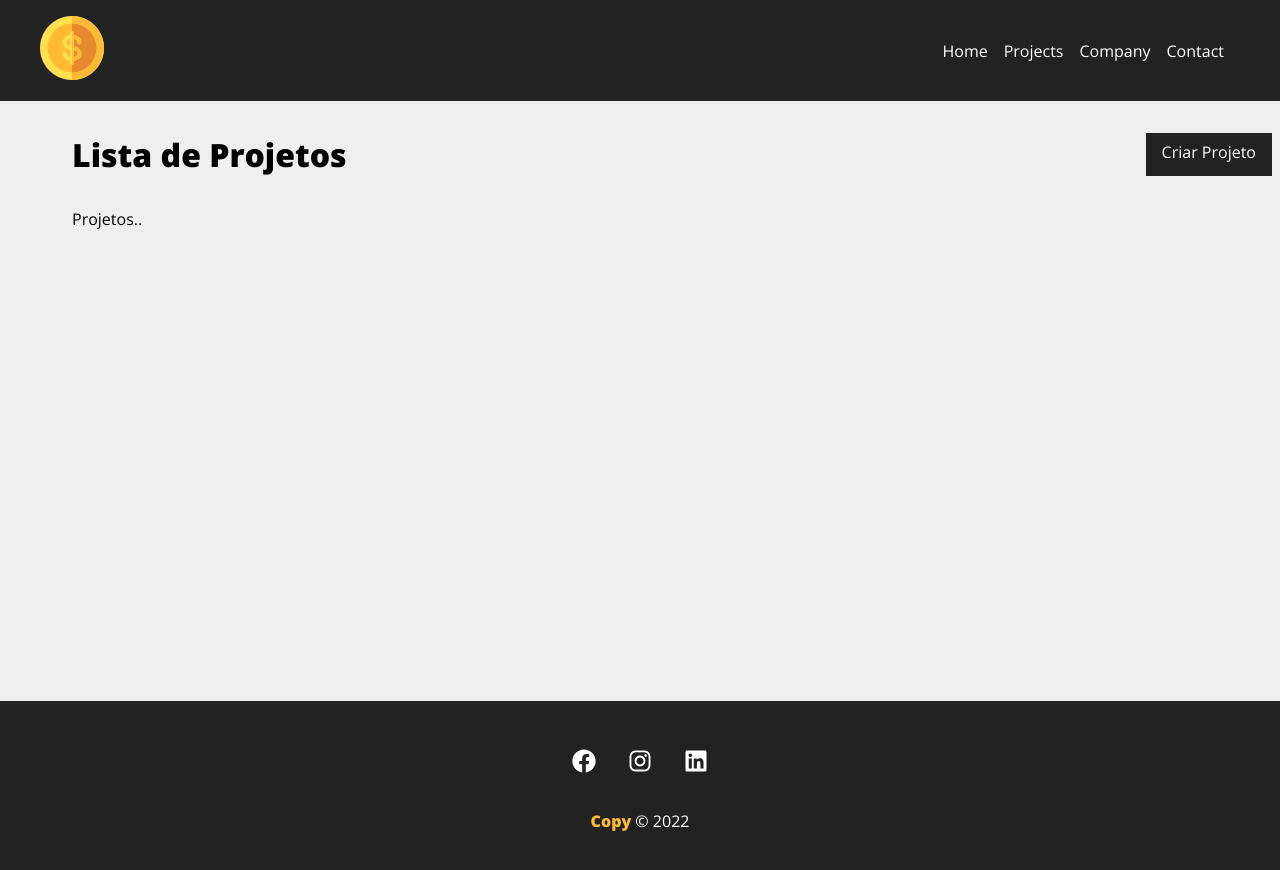
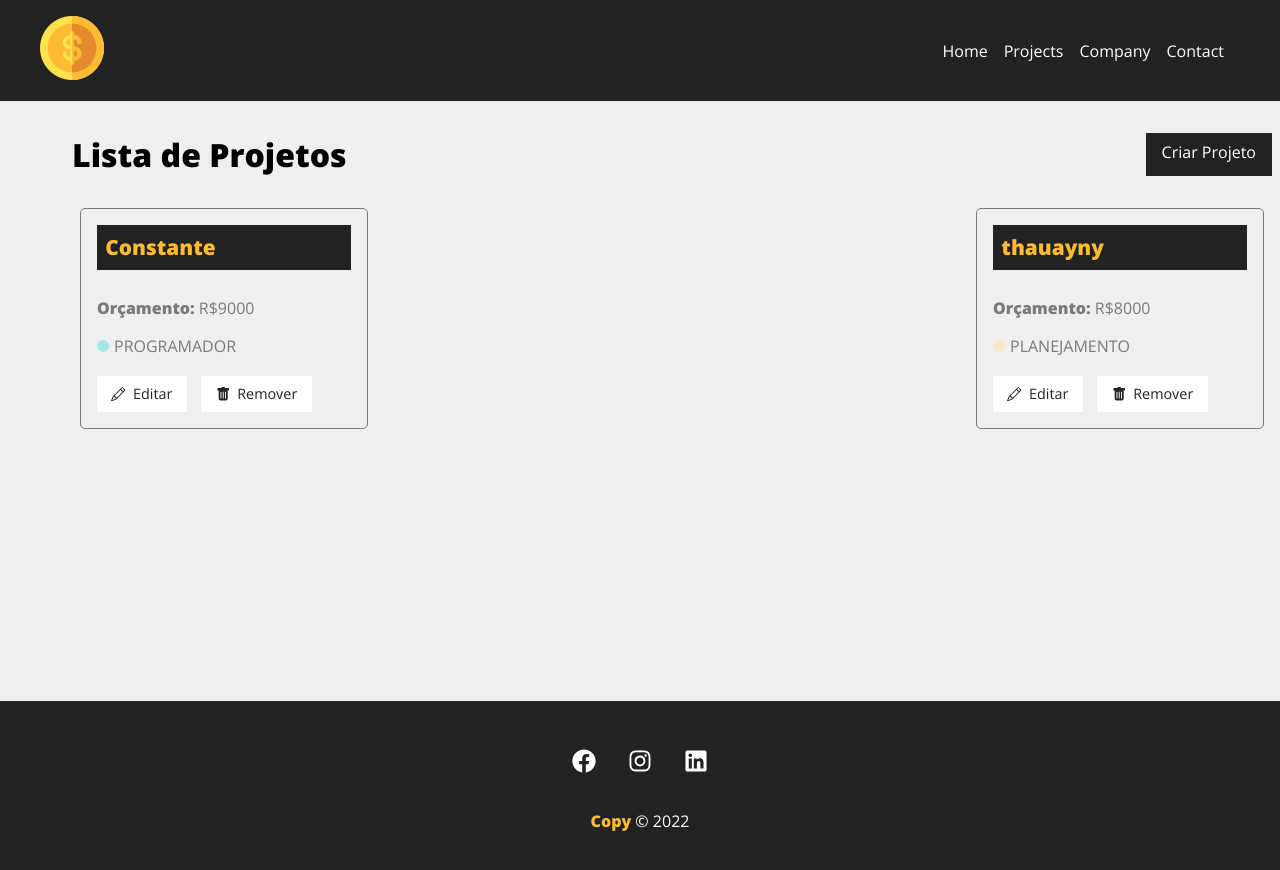
Before and after one commit to gabrielcomputacao/projetoreact, a React (Create React App) app in the folder projeto/: page /listaProjects in a window 1280 px wide. Shown: the top 870 px of the page. Built offline with nearby package versions, Linux system fonts and the light colour scheme; data requests are answered from the project's data file.

Commit message:
terminando o resgate dos dados do banco

```diff
--- a/projeto/db.json
+++ b/projeto/db.json
@@ -10,6 +10,17 @@
       "cost": 0,
       "services": [],
       "id": 1
+    },
+    {
+      "name": "thauayny",
+      "budget": "8000",
+      "category": {
+        "id": "5",
+        "name": "PLANEJAMENTO"
+      },
+      "cost": 0,
+      "services": [],
+      "id": 2
     }
   ],
   "categories": [
--- a/projeto/src/components/pages/ListaProject.js
+++ b/projeto/src/components/pages/ListaProject.js
@@ -1,36 +1,60 @@
-import { useLocation } from "react-router-dom"
+import { useLocation } from "react-router-dom";
 
-import Message from "../layout/Message"
-import style from "./ListaProject.module.css"
-import Container from "../layout/Container"
-import LinkButton from "../layout/LinkButton"
+import Message from "../layout/Message";
+import style from "./ListaProject.module.css";
+import Container from "../layout/Container";
+import LinkButton from "../layout/LinkButton";
+import ProjectCard from "../project/ProjectCard";
+import { useState, useEffect } from "react";
 
-function ListaProject(){
+function ListaProject() {
+  const [projects, setProjects] = useState([]);
 
-    const location = useLocation()
-    let message=""
+  const location = useLocation();
+  let message = "";
 
-    if (location.state){
-        message = location.state.message
-
+  if (location.state) {
+    message = location.state.message;
   }
 
+  useEffect(() => {
+    fetch("http://localhost:5002/projects", {
+      method: "GET",
+      headers: {
+        "Content-Type": "application/json",
+      },
+    })
+      .then((resp) => resp.json())
+      .then((data) => {
+        console.log(data);
+        setProjects(data);
+      })
+      .catch((err) => console.log(err));
+  }, []);
 
   return (
     <div className={style.project_container}>
       <div className={style.title_container}>
         <h1>Lista de Projetos</h1>
-               <a href=""></a>
-                <LinkButton  to="/listaProjects"  text="Criar Projeto" ></LinkButton>
+        {/* <a href="#">teste</a> */}
+        <LinkButton to="/listaProjects" text="Criar Projeto"></LinkButton>
       </div>
 
-            {message && <Message  msg={message} type="sucess" />}
+      {message && <Message msg={message} type="sucess" />}
       <Container customClass="start">
-                <p>Projetos..</p>
+        {projects.length > 0 &&
+          projects.map((element, index) => (
+            <ProjectCard
+              key={index}
+              id={element.id}
+              name={element.name}
+              budget={element.budget}
+              category={element.category}
+            />
+          ))}
       </Container>
-
     </div>
-    )
+  );
 }
 
-export default ListaProject
+export default ListaProject;
--- /dev/null
+++ b/projeto/src/components/project/ProjectCard.js
@@ -0,0 +1,28 @@
+import styles from "./ProjectCard.module.css"
+import {Link} from "react-router-dom"
+import {BsPencil, BsFillTrashFill} from "react-icons/bs"
+
+function ProjectCard({id,name,budget,category,handleRemove}){
+    return(
+        <div className={styles.project_card}>
+            <h4> {name}</h4>
+            <p>
+                <span>Orçamento:</span> R${budget}
+            </p>
+           <p className={styles.category_text}>
+              <span className={`${styles[category.name.toLowerCase()]}`}></span>  {category.name}
+              </p>
+            <div className={styles.project_card_actions}>
+                <Link to="/">
+                    <BsPencil/> Editar
+                 </Link>
+                <button>
+                    <BsFillTrashFill/> Remover
+                </button>
+
+            </div>
+        </div>
+    )
+}
+
+export default ProjectCard
--- /dev/null
+++ b/projeto/src/components/project/ProjectCard.module.css
@@ -0,0 +1,88 @@
+.project_card{
+    padding: 1em;
+    border: 1px solid #7a7a7a;
+    border-radius: 5px;
+    width: 24%;
+    margin: 0 .5em;
+}
+
+.project_card h4{
+    background-color: #222;
+    color: #ffbb33;
+    padding: .4em;
+    margin-bottom: 1.3em;
+    font-size: 1.3em;
+}
+
+.project_card p{
+    color: #7a7a7a;
+    margin-bottom: 1em;
+}
+
+.project_card p span{
+    font-weight: bold;
+}
+
+.category_text{
+    display: flex;
+    align-items: center;
+}
+
+
+.category_text span{
+    display: block;
+    width: 12px;
+    height: 12px;
+    border-radius: 50%;
+    background-color: #ccc;
+    margin-right: 5px;
+}
+
+.category_text .infra{
+    background-color: #FFaebc;
+}
+
+.category_text .programador{
+    background-color:#A0E7E5 ;
+}
+
+.category_text .design{
+    background-color: #B4F8C8;
+}
+
+.category_text .planejamento{
+    background-color: #FBE7C6;
+}
+
+
+.project_card_actions{
+    display: flex;
+    margin-top: 1.2em;
+    align-items: center;
+}
+
+.project_card_actions a,
+.project_card_actions button{
+    text-decoration: none;
+    border: none;
+    background-color: #fff;
+    color: #222;
+    font-size: .9em;
+    padding: .6em 1em;
+    margin-right: 1em;
+    cursor: pointer;
+    display: flex;
+    align-items: center;
+    justify-content: center;
+    transition: 0.5s;
+}
+
+.project_card_actions svg{
+    margin-right: .5em;
+}
+
+.project_card_actions a:hover,
+.project_card_actions button:hover{
+    background-color: #222;
+    color: #ffbb33;
+}
```
Lines whose indentation alone changed are shown as unchanged.
